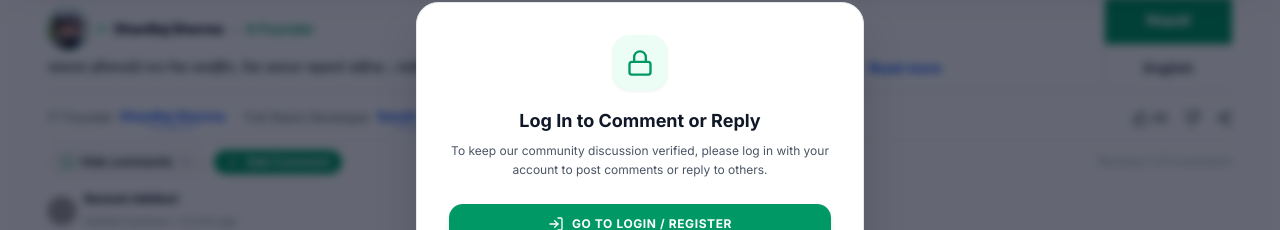
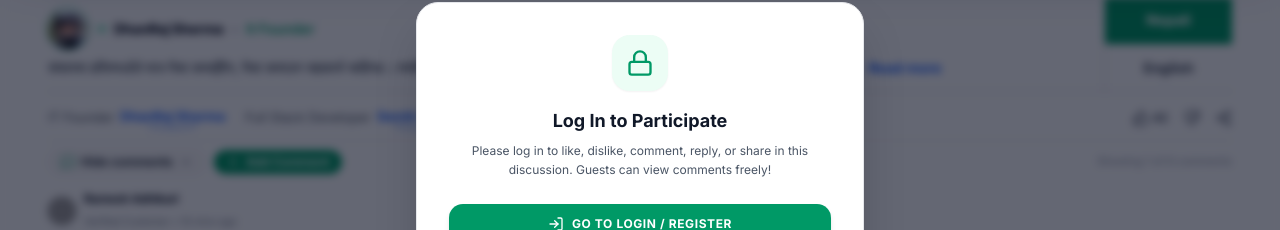
Before and after one commit to semik-serma/phidim-service, a Next.js app: page / in a window 1280 px wide. Both pictures are taken after a click on the button "Add Comment". Shown: the part 835-1065 px from the top of the page. Built offline with nearby package versions, Linux system fonts and the light colour scheme; no server answers; grey boxes are pictures that could not be loaded.

Commit message:
updated website with before login nothing can be touched

```diff
--- a/components/HomepageCommentSection.jsx
+++ b/components/HomepageCommentSection.jsx
@@ -303,7 +303,7 @@ export function HomepageCommentSection() {
         sessionStorage.setItem("phidim_pending_comment_draft", newCommentText.trim());
       } catch (e) { }
     }
-    triggerToast("Please log in to post your comment...");
+    triggerToast("Please log in to interact with comments...");
     setTimeout(() => {
       window.location.href = "/login?redirect=/?action=comment";
     }, 400);
@@ -423,6 +423,11 @@ export function HomepageCommentSection() {
   };
 
   const handleReaction = (id, type) => {
+    if (!isAuthenticated || !user) {
+      setShowLoginPrompt(true);
+      return;
+    }
+
     const currentReaction = reactions[id];
     let nextReaction = null;
     let likeDelta = 0;
@@ -476,6 +481,11 @@ export function HomepageCommentSection() {
   };
 
   const handleShare = (item) => {
+    if (!isAuthenticated || !user) {
+      setShowLoginPrompt(true);
+      return;
+    }
+
     const activeText = getCommentText(item, activeLang);
     const shareText = `"${activeText}" — ${item.author.name} on Phidim Service (https://phidimservice.com.np)`;
     if (navigator.clipboard) {
@@ -535,10 +545,10 @@ export function HomepageCommentSection() {
 
             <div className="space-y-1.5">
               <h3 className="text-lg font-bold text-gray-900 dark:text-white">
-                Log In to Comment or Reply
+                Log In to Participate
               </h3>
               <p className="text-xs text-gray-600 dark:text-gray-400 leading-relaxed">
-                To keep our community discussion verified, please log in with your account to post comments or reply to others.
+                Please log in to like, dislike, comment, reply, or share in this discussion. Guests can view comments freely!
               </p>
             </div>
 
```
